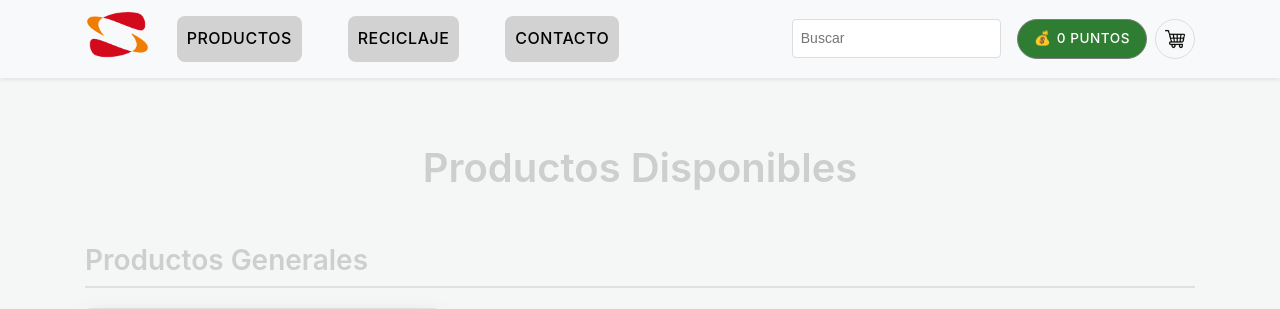
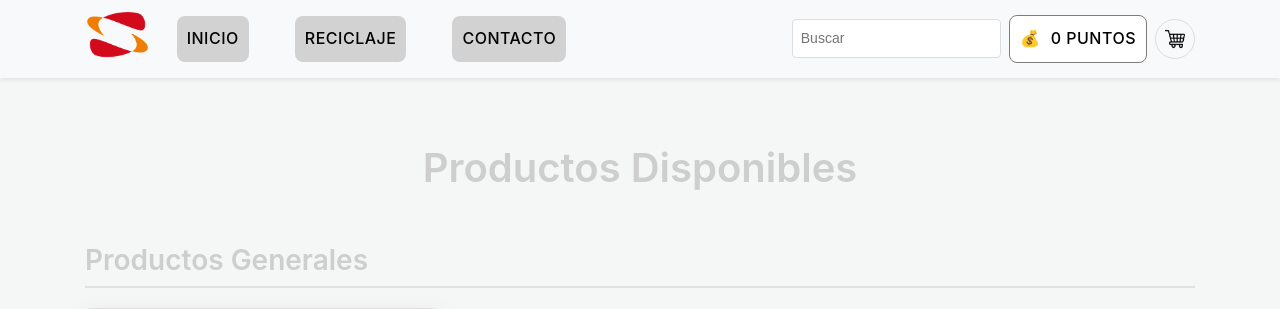
Before and after one commit to gregory2023/TiendaCimpa, a PHP site: page /view/productos.php in a window 1280 px wide. Shown: the top 309 px of the page. Run offline with PHP 8.4, Linux system fonts and the light colour scheme; tables that the repository leaves empty or names only in its code hold one stand-in row (values such as "Sample post"); grey boxes marked "Sample" are stand-in pictures.

Commit message:
Listo todo

```diff
--- a/assets/css/menu.css
+++ b/assets/css/menu.css
@@ -112,6 +112,12 @@ header nav {
     margin: 0 8px;
     text-decoration: none;
     display: inline-block;
+}
+.puntos-empleado:hover {
+    background-color: #e0ffe0; /* Un verde claro diferente al original */
+    color: #004400; /* Un tono más oscuro para el texto */
+    border-color: #559955; /* Cambio sutil en el borde */
+    transform: scale(1.05); /* Ligero aumento de tamaño */
 }
 
 .icon-btn {
--- a/assets/css/productos.css
+++ b/assets/css/productos.css
@@ -69,9 +69,6 @@ a {
   text-decoration: none; /* Quitar subrayado por defecto */
   transition: color 0.2s ease-in-out;
 }
-a:hover {
-  color: #2e7d32;
-}
 .text-decoration-none { text-decoration: none !important; }
 
 
@@ -91,10 +88,7 @@ a:hover {
 
 /* Clases de utilidad de Bootstrap (colores, display, spacing, etc.) */
 .bg-light { background-color: #f8f9fa !important; }
-.bg-success { background-color: #2e7d32 !important; } /* Un verde más moderno */
 .bg-dark { background-color: #ffffff !important; }
-
-.text-white { color: #fff !important; }
 .text-light { color: #f8f9fa !important; }
 .text-success { color: #2e7d32 !important; }
 .text-muted { color: #95a5a6 !important; } /* Un gris más suave */
@@ -111,19 +105,13 @@ a:hover {
 .d-grid { display: grid !important; }
 
 /* Spacing (simplificado, Bootstrap tiene muchas más) */
-.me-2 { margin-right: .5rem !important; }
 .mb-4 { margin-bottom: 2rem !important; } /* Aumentar un poco el margen */
 .mx-2 { margin-left: .5rem !important; margin-right: .5rem !important; }
-
-.px-3 { padding-left: 1rem !important; padding-right: 1rem !important; }
-.py-2 { padding-top: .5rem !important; padding-bottom: .5rem !important; }
 .py-3 { padding-top: 1rem !important; padding-bottom: 1rem !important; }
 .py-5 { padding-top: 3rem !important; padding-bottom: 3rem !important; }
 
 .gap-2 { gap: .5rem !important; }
 
-.rounded-pill { border-radius: 50rem !important; }
-.rounded-circle { border-radius: 50% !important; }
 
 .h-100 { height: 100% !important; }
 
@@ -155,7 +143,6 @@ a:hover {
   font-size: .875rem;
   border-radius: .2rem;
 }
-
 /* --- Botones --- */
 .btn {
   display: inline-block;
@@ -275,21 +262,7 @@ header nav {
   margin-right: 10px;
 }
 
-.puntos-empleado {
-  padding: 10px 10px;
-  color: #000000; /* Verde sobrio */
-  background-color: #ffffff; /* Verde claro neutro */
-  border: 1px solid #7d7d7d;
-  border-radius: 8px;
-  font-weight: 500;
-  font-size: 16px;
-  text-transform: uppercase;
-  letter-spacing: 0.5px;
-  transition: all 0.25s ease-in-out;
-  margin: 0 8px;
-  text-decoration: none;
-  display: inline-block;
-}
+
 
 .icon-btn {
   background: none;
@@ -428,18 +401,28 @@ header nav {
 .site-header {
   /* .bg-light y .shadow-sm ya aplican. No se necesita mucho más aquí. */
 }
-
 .puntos-empleado {
-  display: inline-flex;
-  align-items: center;
+  padding: 10px 10px;
+  color: #000000; /* Verde sobrio */
+  background-color: #ffffff; /* Verde claro neutro */
+  border: 1px solid #7d7d7d;
+  border-radius: 8px;
   font-weight: 500;
-  padding: .4rem .8rem; /* Ajustar padding */
-  font-size: 0.85rem;
+  font-size: 16px;
+  text-transform: uppercase;
+  letter-spacing: 0.5px;
+  transition: all 0.25s ease-in-out;
+  margin: 0 8px;
+  text-decoration: none;
+  display: inline-block;
 }
 .puntos-empleado:hover {
-  opacity: 0.9;
-  color: #fff; /* Mantener texto blanco en hover */
+  background-color: #e0ffe0; /* Un verde claro diferente al original */
+  color: #004400; /* Un tono más oscuro para el texto */
+  border-color: #559955; /* Cambio sutil en el borde */
+  transform: scale(1.05); /* Ligero aumento de tamaño */
 }
+
 .icono-puntos { margin-right: .35rem; }
 
 .icon-btn.btn.btn-outline-secondary.rounded-circle {
--- a/view/productos.php
+++ b/view/productos.php
@@ -41,7 +41,7 @@ $result_productos_mascota = $conn->query($sql_productos_mascota);
         <div class="collapse navbar-collapse justify-content-between" id="navbarNav">
             <ul class="navbar-nav">
                 <li class="nav-item">
-                    <a class="nav-link" aria-current="page" href="productos.php">PRODUCTOS</a>
+                    <a class="nav-link" aria-current="page" href="menu.php">INICIO</a>
                 </li>
                 <li class="nav-item">
                     <a class="nav-link" href="menu.php#reciclaje">RECICLAJE</a>
```
Also changed, not shown: assets/css/huellaCarbono.css (+23 -1 lines).
